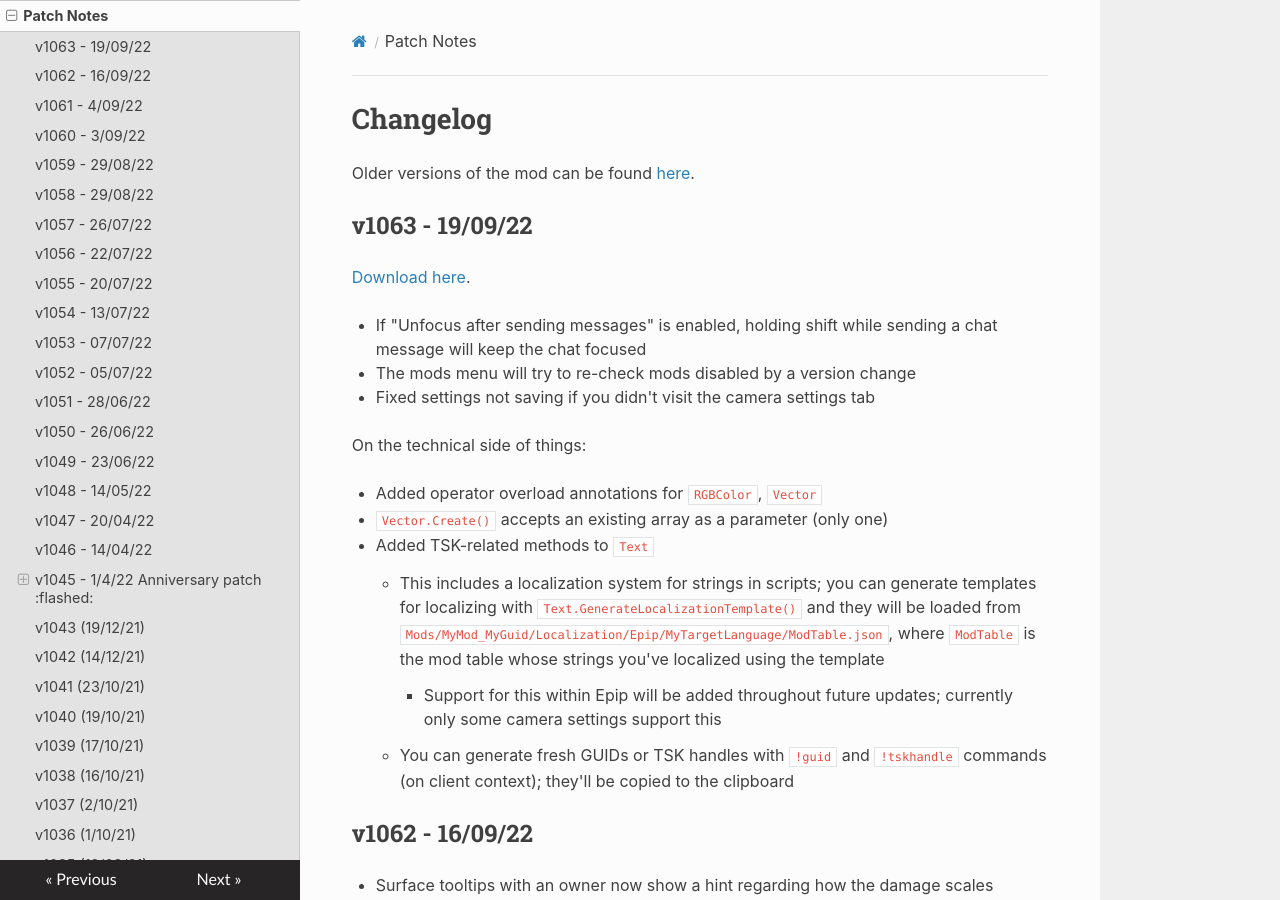
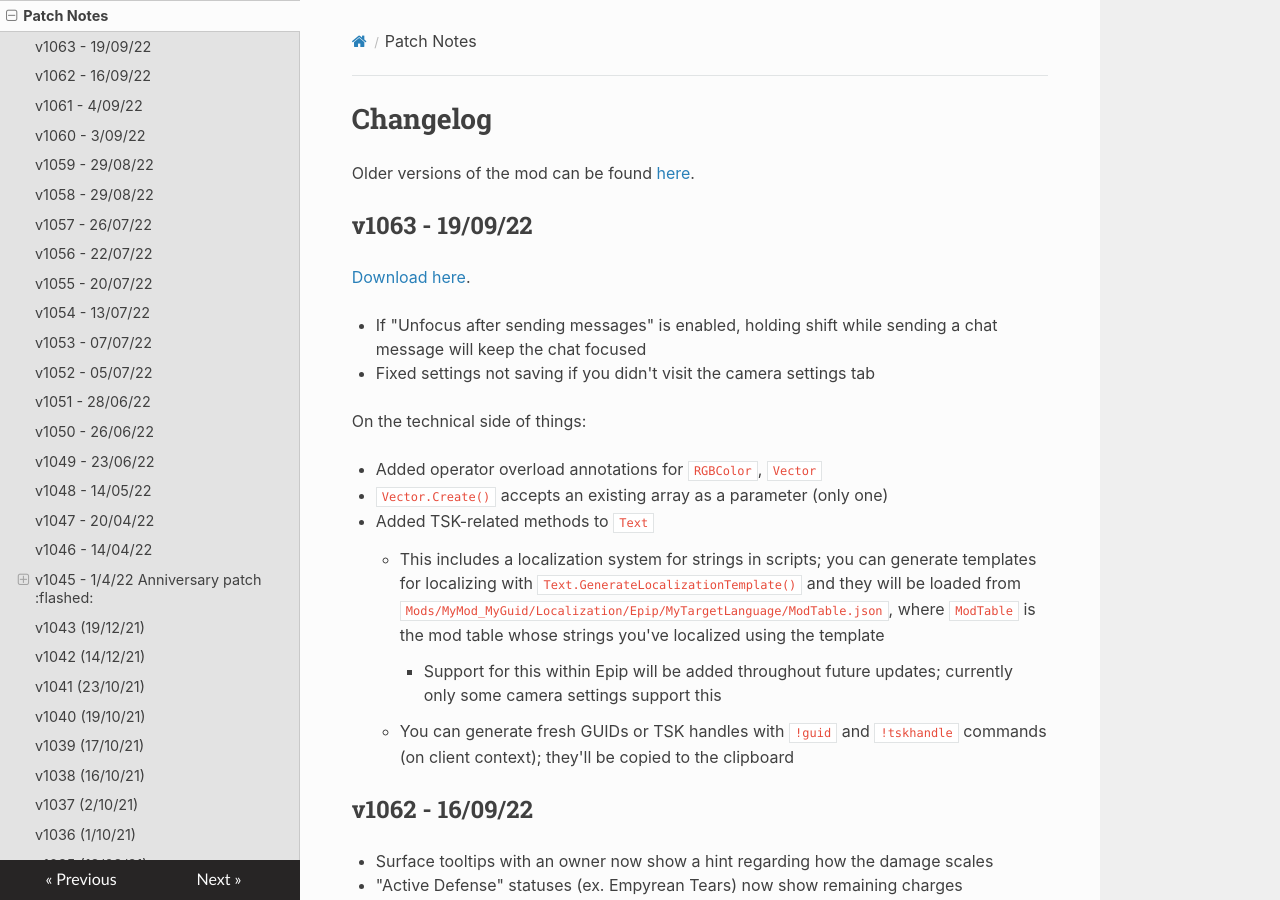
Before and after one commit to PinewoodPip/epip, an MkDocs documentation site: the page built from docs/patchnotes.md, in a window 1280 px wide and 900 px high. Built offline with MkDocs 1.6.1, drawn with Linux system fonts in a browser that asks for light colours; nearby versions of some CDN libraries.

Commit message:
Update patchnotes.md

```diff
--- a/docs/patchnotes.md
+++ b/docs/patchnotes.md
@@ -7,7 +7,6 @@ Older versions of the mod can be found [here](https://drive.google.com/drive/fol
 [Download here](https://drive.google.com/file/d/1QygJ1P9ynUQ2Fl2h7lL6zifeeT_jEtke/view?usp=sharing).
 
 - If "Unfocus after sending messages" is enabled, holding shift while sending a chat message will keep the chat focused
-- The mods menu will try to re-check mods disabled by a version change
 - Fixed settings not saving if you didn't visit the camera settings tab
 
 On the technical side of things:
```
